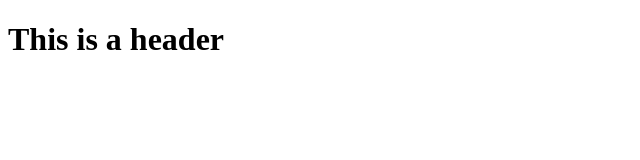
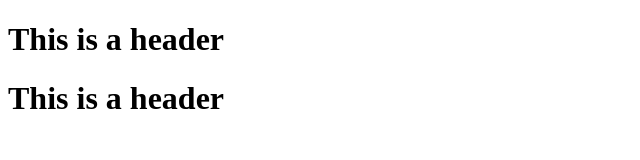
Before and after one commit to Bayworld/Reactjs-, a website: page index.html in a window 1280 px wide. Shown: the whole page, without its empty margins (0-640 px from the left). Drawn offline with Linux system fonts and the light colour scheme.

Commit message:
second commit

```diff
--- a/index.html
+++ b/index.html
@@ -3,5 +3,7 @@
     <head></head>
     <body>
         <h1>This is a header</h1>
+        <h1>This is a header</h1>
+
     </body>
 </html>
```
Also changed, not shown: package.json (added, +24 -0 lines), 2 other files.
